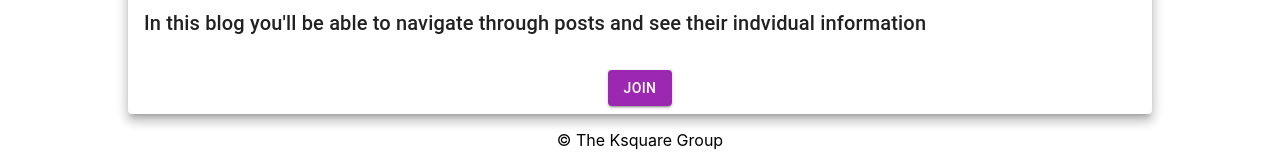
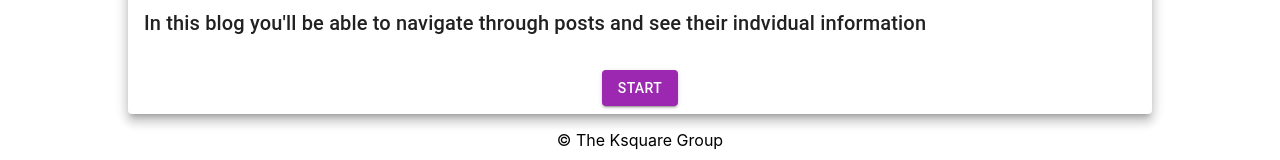
Before and after one commit to lizetterdz-ks/router-app, a React (Create React App) app: page / in a window 1280 px wide. Shown: the part 178-338 px from the top of the page. Built offline with nearby package versions, Linux system fonts and the light colour scheme.

Commit message:
improved start/logout

```diff
--- a/src/views/Home.js
+++ b/src/views/Home.js
@@ -24,7 +24,7 @@ const Home = () => {
                     <CardActions sx={{alignSelf: 'center'}}>
                         <Button color='secondary'  size='medium' variant='contained'
                         onClick={handleJoin}>
-                            Join
+                            Start
                         </Button>
                     </CardActions>
                 </Box>
--- a/src/views/PostDashboard.js
+++ b/src/views/PostDashboard.js
@@ -27,6 +27,7 @@ const PostDashboard = () => {
   }, [page])
 
   const handleReturnToLogin = () => {
+    localStorage.setItem('authorized', '0');
     navigate('/login');
   };
 
```
